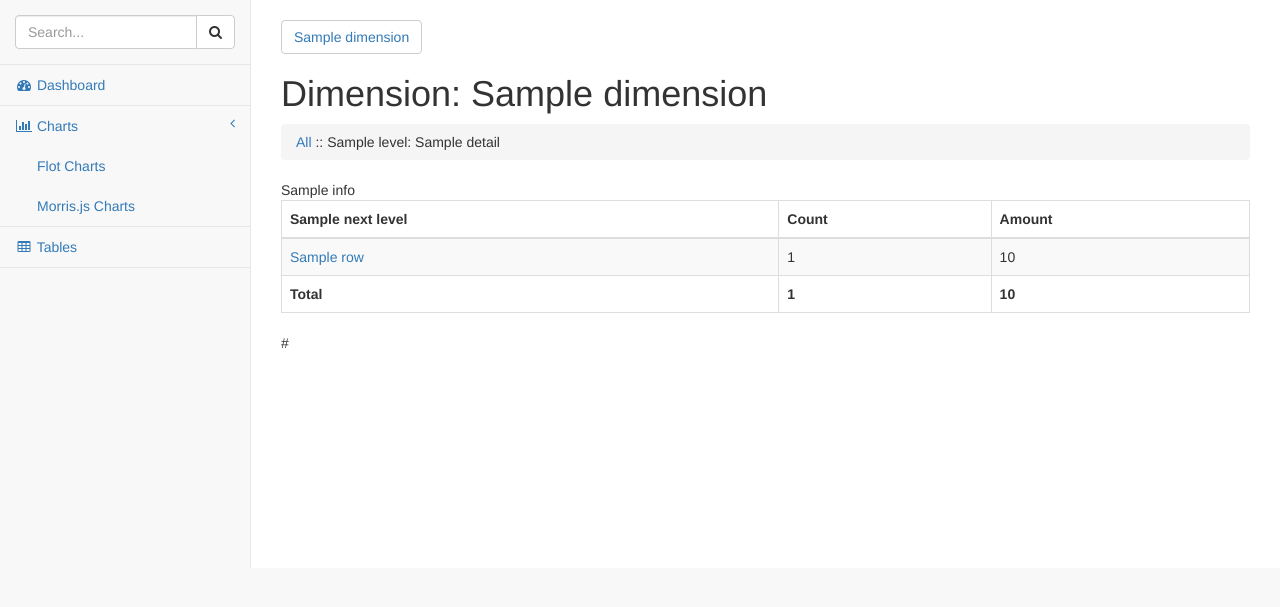
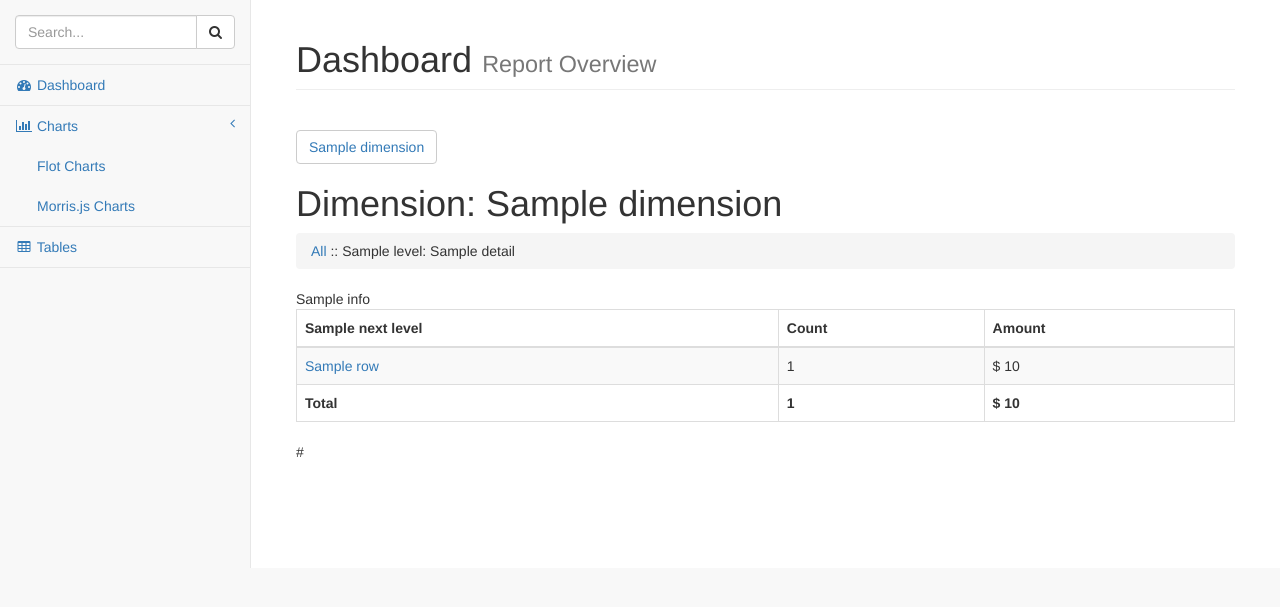
Before and after one commit to richban/opengovernment, a Flask app: template templates/drilldown.html in a window 1280 px wide. Shown: the part 51-658 px from the top of the page. Run offline with Flask 2, Linux system fonts and the light colour scheme; the template is opened without the code that fills it: most values are stand-ins (such as "Sample title", 1, 10 or a date in 2020); some libraries are stand-ins or nearby versions.

Commit message:
heading added

```diff
--- a/templates/drilldown.html
+++ b/templates/drilldown.html
@@ -1,5 +1,19 @@
 {% extends "template.html" %}
 {% block content %}
+
+<div class="container-fluid">
+
+  <!-- Page Heading -->
+  <div class="row">
+    <div class="col-lg-12">
+      <h1 class="page-header">
+        Dashboard <small> Report Overview</small>
+      </h1>
+    </div>
+  </div>
+  <!-- /.row -->
+
+
 <br>
 <div class="btn-group">
     {% for dimension in dimensions %}
@@ -71,15 +85,18 @@
         {% endif %}
         </td>
         <td>{{row.record.transaction_count}}</td>
-        <td>{{row.record.award_sum}}</td>
+        <td>$ {{row.record.award_sum}}</td>
     </tr>
     {% endfor %}
     <tr><th>Total</th>
         <th>{{result.summary.transaction_count}}</th>
-        <th>{{result.summary.award_sum}}</th></tr>
+        <th>$ {{result.summary.award_sum}}</th></tr>
     </tbody>
 </table>
 
 {{ pagination.links }}
 {% endif %} <!-- if dim -->
 {% endblock %}
+
+</div>
+<!-- /.container-fluid -->
```
